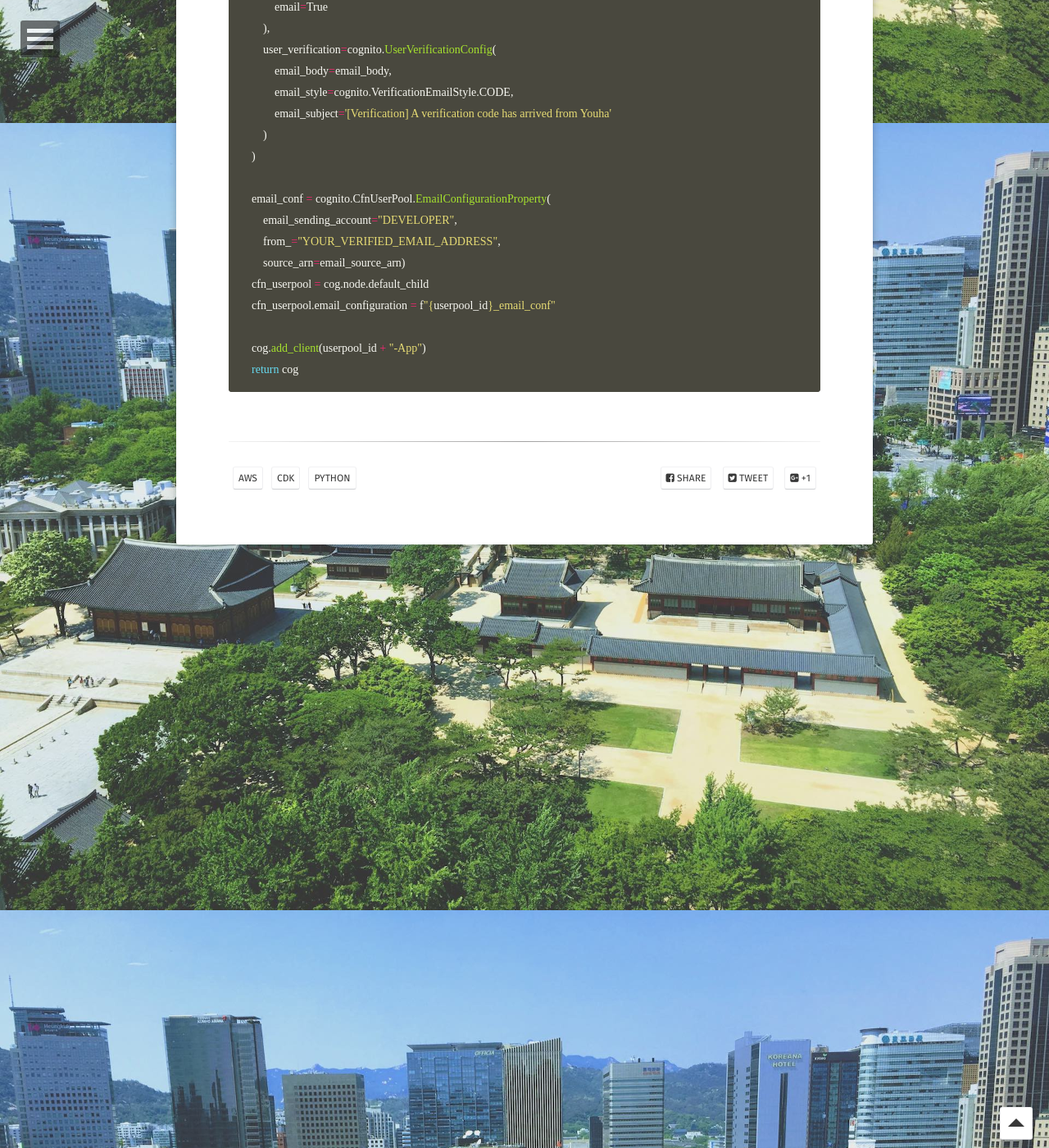
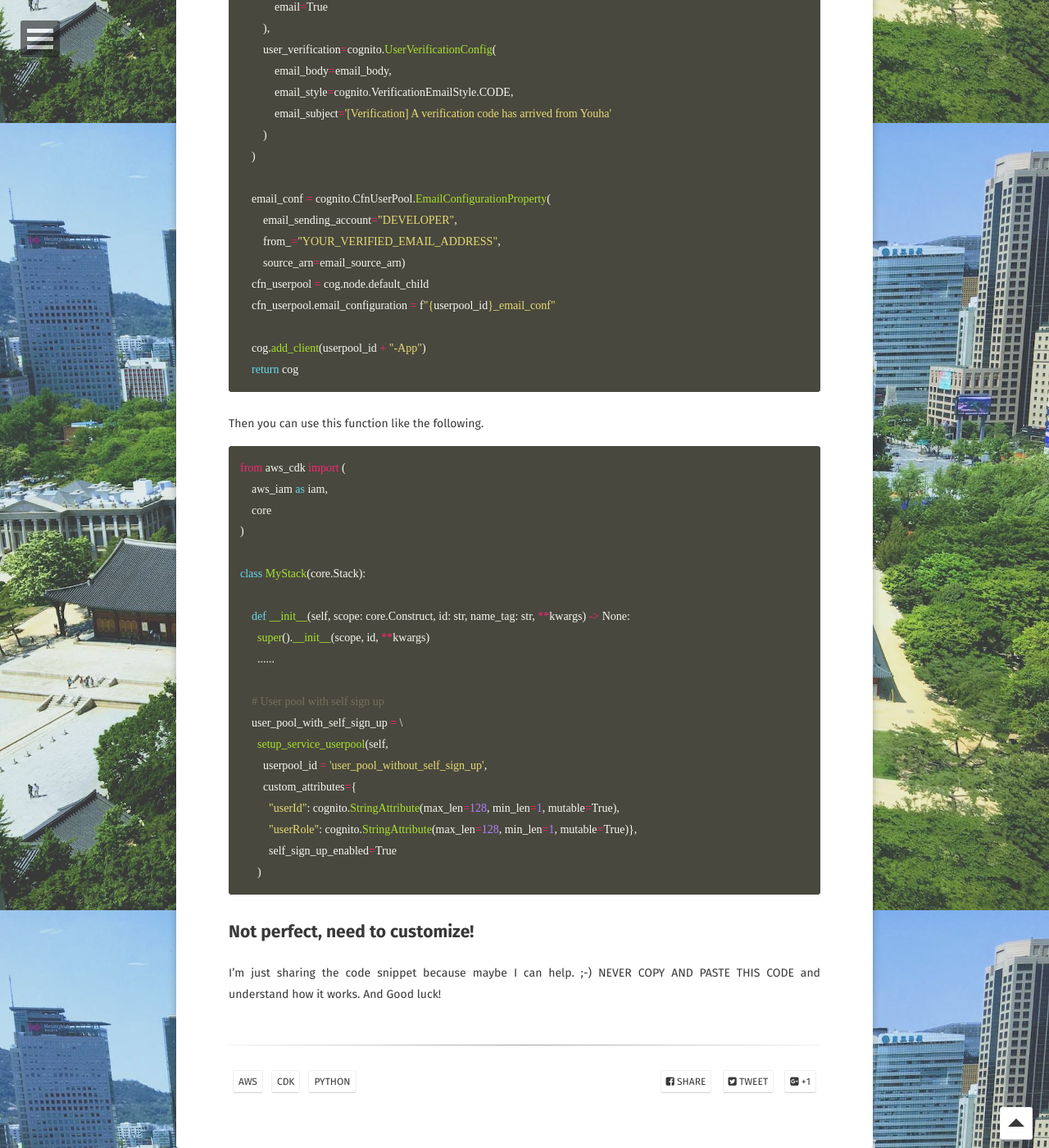
Before and after one commit to jinhoyoo/jinhoyoo.github.io, a Jekyll site: the page built from _posts/2021-02-12-CDK-code-snippet1.md, in a window 1280 px wide and 1400 px high, scrolled down 7530 px. Shown: the whole window at 82% size. Built offline with Jekyll 4.4.1, drawn with Linux system fonts in a browser that asks for light colours; some web fonts are replaced; some of the changed text lies outside the part shown.

Commit message:
finished

````diff
--- a/_posts/2021-02-12-CDK-code-snippet1.md
+++ b/_posts/2021-02-12-CDK-code-snippet1.md
@@ -300,3 +300,32 @@ def setup_service_userpool(resource: core.Resource, userpool_id: str, email_body
     cog.add_client(userpool_id + "-App")
     return cog
 ```
+
+Then you can use this function like the following.
+
+```python
+from aws_cdk import (
+    aws_iam as iam,
+    core
+)
+
+class MyStack(core.Stack):
+
+    def __init__(self, scope: core.Construct, id: str, name_tag: str, **kwargs) -> None:
+      super().__init__(scope, id, **kwargs)
+      ......
+
+    # User pool with self sign up
+    user_pool_with_self_sign_up = \
+      setup_service_userpool(self,
+        userpool_id = 'user_pool_without_self_sign_up',
+        custom_attributes={
+          "userId": cognito.StringAttribute(max_len=128, min_len=1, mutable=True),
+          "userRole": cognito.StringAttribute(max_len=128, min_len=1, mutable=True)},
+          self_sign_up_enabled=True
+      )
+```
+
+## Not perfect, need to customize!
+
+ I'm just sharing the code snippet because maybe I can help. ;-) NEVER COPY AND PASTE THIS CODE and understand how it works. And Good luck!
````
